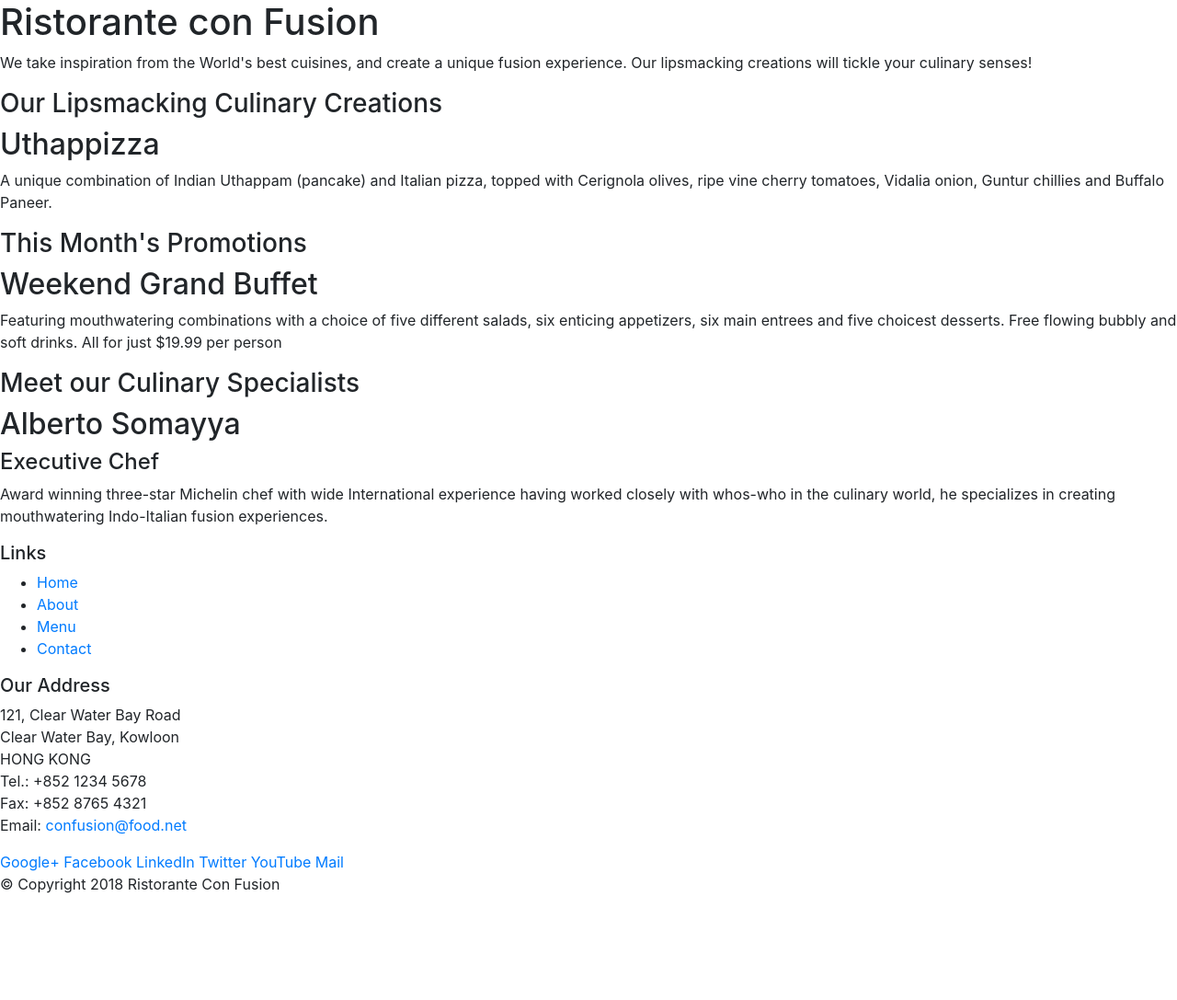
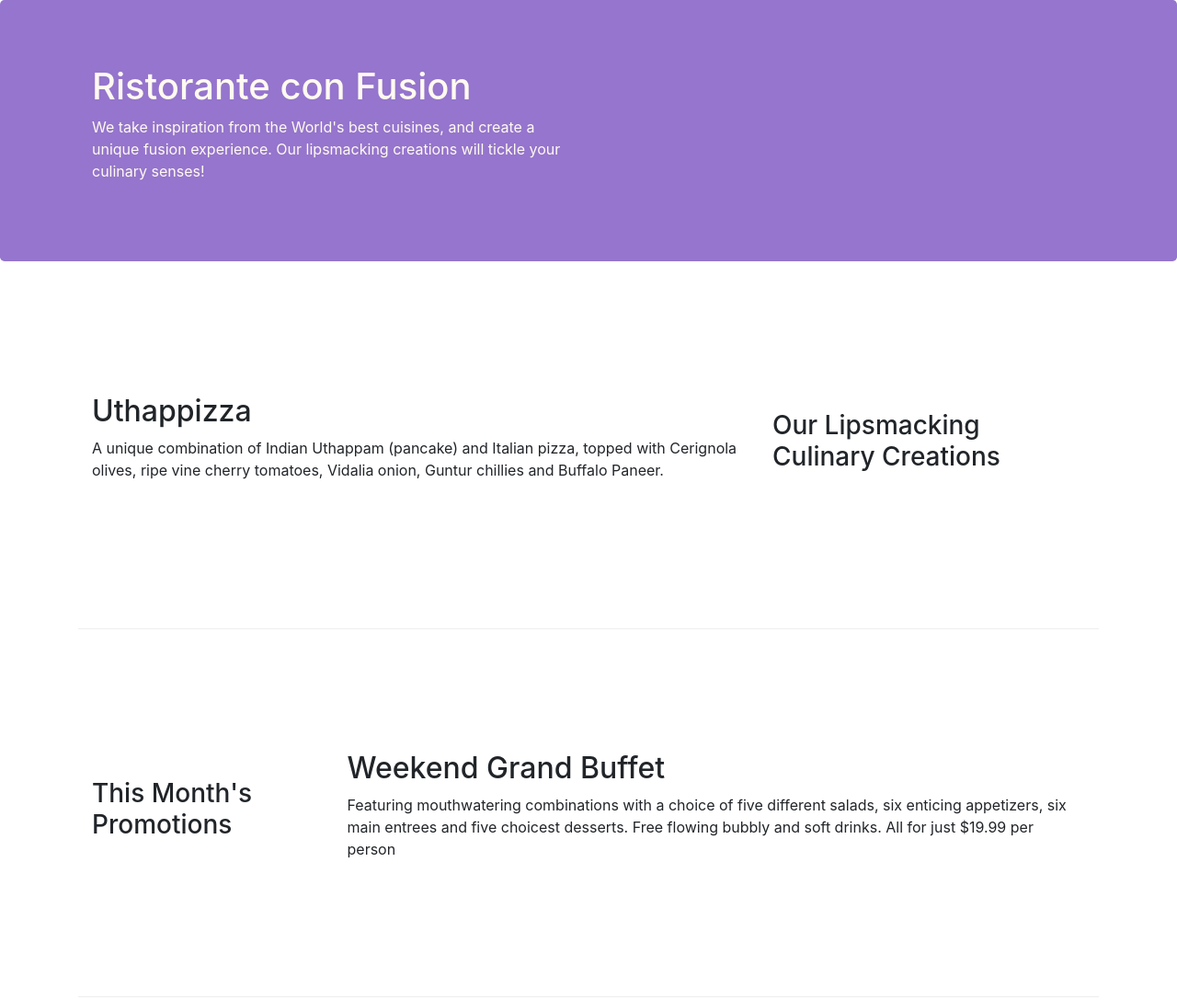
Before and after one commit to rakshitjain13/bootstrap4-coursera-Frontend-web-development-with-React, a website: page index.html in a window 1280 px wide. Shown: the top 1087 px of the page at 92% size. Before the commit the page ends 989 px from the top, so only its background shows below. Drawn offline with nearby package versions, Linux system fonts and the light colour scheme.

Commit message:
Bootsrap 1st part

```diff
--- /dev/null
+++ b/css/styles.css
@@ -0,0 +1,27 @@
+.row-header{
+    margin:0px auto;
+    padding: 0px;
+}
+.row-content {
+    margin:0px auto;
+    padding:50px 0px;
+    border-bottom: 1px ridge;
+    min-height: 400px;
+}
+.footer{
+    background-color: #D1C4E9;
+    margin:0px auto;
+    padding: 20px 0px 20px 0px;
+}
+.jumbotron {
+    padding:70px 30px 70px 30px;
+    margin:0px auto;
+    background: #9575CD ;
+    color:floralwhite;
+}
+
+address{
+    font-size:80%;
+    margin:0px;
+    color:#0f0f0f;
+}
--- a/index.html
+++ b/index.html
@@ -8,51 +8,54 @@
 
     <!-- Bootstrap CSS -->
     <link rel="stylesheet" href="node_modules/bootstrap/dist/css/bootstrap.min.css">
+    <link href="css/styles.css" rel="stylesheet">
     <title>Ristorante Con Fusion</title>
 </head>
 
 <body>
 
     <header>
-        <div>
-            <div>
-                <div>
+        <div class="jumbotron">
+            <div class="container">
+                <div class="row row-header">
+                <div class="col-12 col-sm-6">
                     <h1>Ristorante con Fusion</h1>
                     <p>We take inspiration from the World's best cuisines, and create a unique fusion experience. Our lipsmacking creations will tickle your culinary senses!</p>
                 </div>
-                <div>
+                <div class="col-12 col-sm-6">
                 </div>
             </div>
         </div>
+     </div>
     </header>
 
-    <div>
-        <div>
-            <div>
+    <div class="container">
+        <div class="row row-content align-items-center"">
+            <div class="col-12 col-sm-4 order-sm-lastcol-md-3">
                 <h3>Our Lipsmacking Culinary Creations</h3>
             </div>
-            <div>
+            <div class="col col-sm order-sm-first col-md">
                 <h2>Uthappizza</h2>
                 <p>A unique combination of Indian Uthappam (pancake) and Italian pizza, topped with Cerignola olives, ripe vine cherry tomatoes, Vidalia onion, Guntur chillies and Buffalo Paneer.</p>
             </div>
         </div>
 
 
-        <div>
-            <div>
+        <div class="row row-content align-items-center"">
+            <div class="col-12 col-sm-4 col-md-3">
                 <h3>This Month's Promotions</h3>
             </div>
-            <div>
+            <div class="col col-sm col-md">
                 <h2>Weekend Grand Buffet</h2>
                 <p>Featuring mouthwatering combinations with a choice of five different salads, six enticing appetizers, six main entrees and five choicest desserts. Free flowing bubbly and soft drinks. All for just $19.99 per person </p>
             </div>
         </div>
 
-        <div>
-            <div>
+        <div class="row row-content align-items-center"">
+            <div class="col-12 col-sm-4 order-sm-last col-md-3">
                 <h3>Meet our Culinary Specialists</h3>
             </div>
-            <div>
+            <div class="col col-sm order-sm-first col-md">
                 <h2>Alberto Somayya</h2>
                 <h4>Executive Chef</h4>
                 <p>Award winning three-star Michelin chef with wide International experience having worked closely with whos-who in the culinary world, he specializes in creating mouthwatering Indo-Italian fusion experiences. </p>
@@ -60,19 +63,19 @@
         </div>
     </div>
 
-    <footer>
-        <div>
-            <div>
-                <div>
+    <footer class="footer">
+        <div class="container">
+            <div class="row">
+                <div class="col-4 offset-1 col-sm-2">
                     <h5>Links</h5>
-                    <ul>
+                    <ul class="list-unstyled">
                         <li><a href="#">Home</a></li>
                         <li><a href="#">About</a></li>
                         <li><a href="#">Menu</a></li>
                         <li><a href="#">Contact</a></li>
                     </ul>
                 </div>
-                <div>
+                <div class="col-7 col-sm-5">
                     <h5>Our Address</h5>
                     <address>
 		              121, Clear Water Bay Road<br>
@@ -83,8 +86,8 @@
 		              Email: <a href="mailto:confusion@food.net">confusion@food.net</a>
 		           </address>
                 </div>
-                <div>
-                    <div>
+                <div class="col-12 col-sm-4">
+                    <div class="text-center">
                         <a href="http://google.com/+">Google+</a>
                         <a href="http://www.facebook.com/profile.php?id=">Facebook</a>
                         <a href="http://www.linkedin.com/in/">LinkedIn</a>
@@ -94,8 +97,8 @@
                     </div>
                 </div>
            </div>
-           <div>
-                <div>
+           <div class="row justify-content-center">
+                <div class="col-auto">
                     <p>© Copyright 2018 Ristorante Con Fusion</p>
                 </div>
            </div>
```
